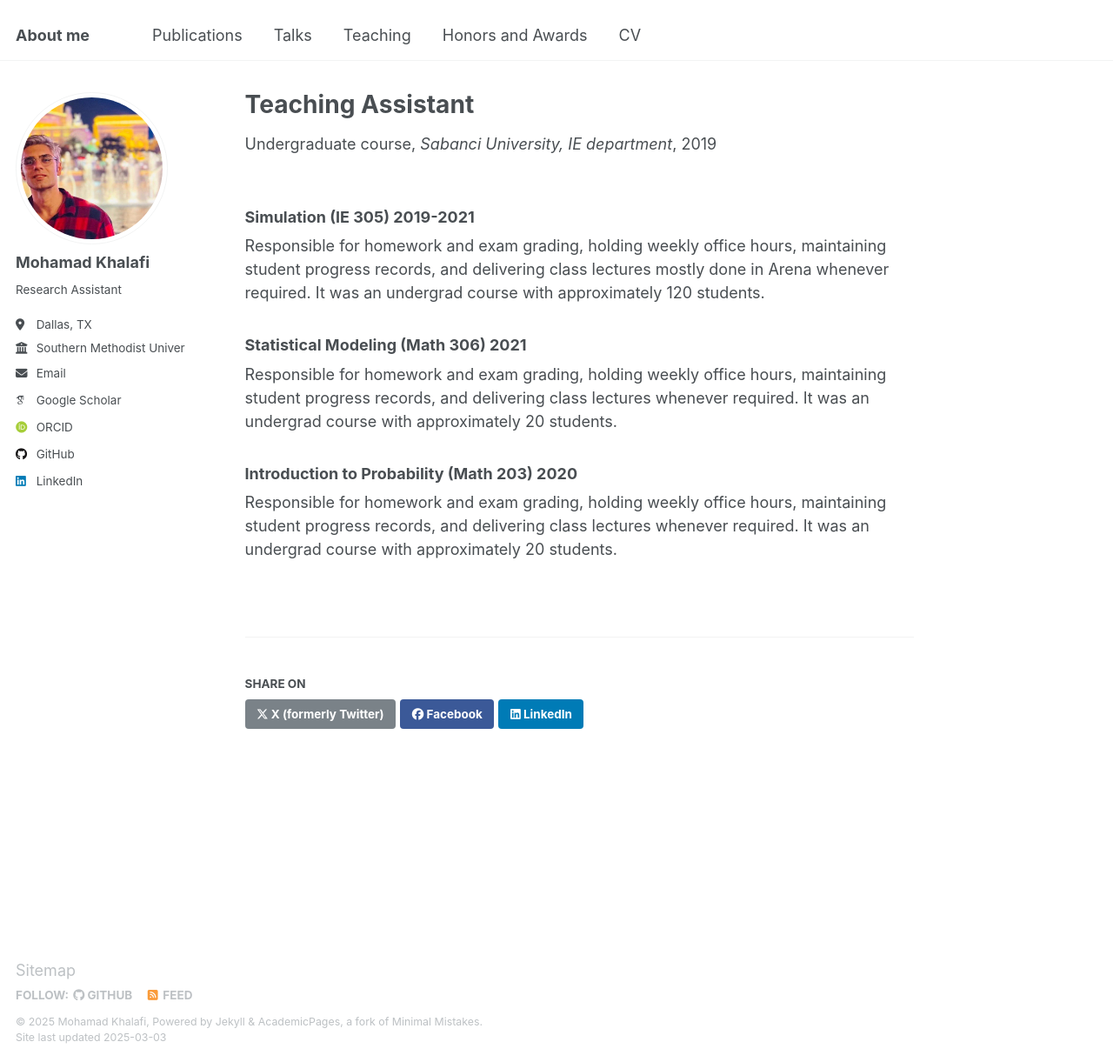
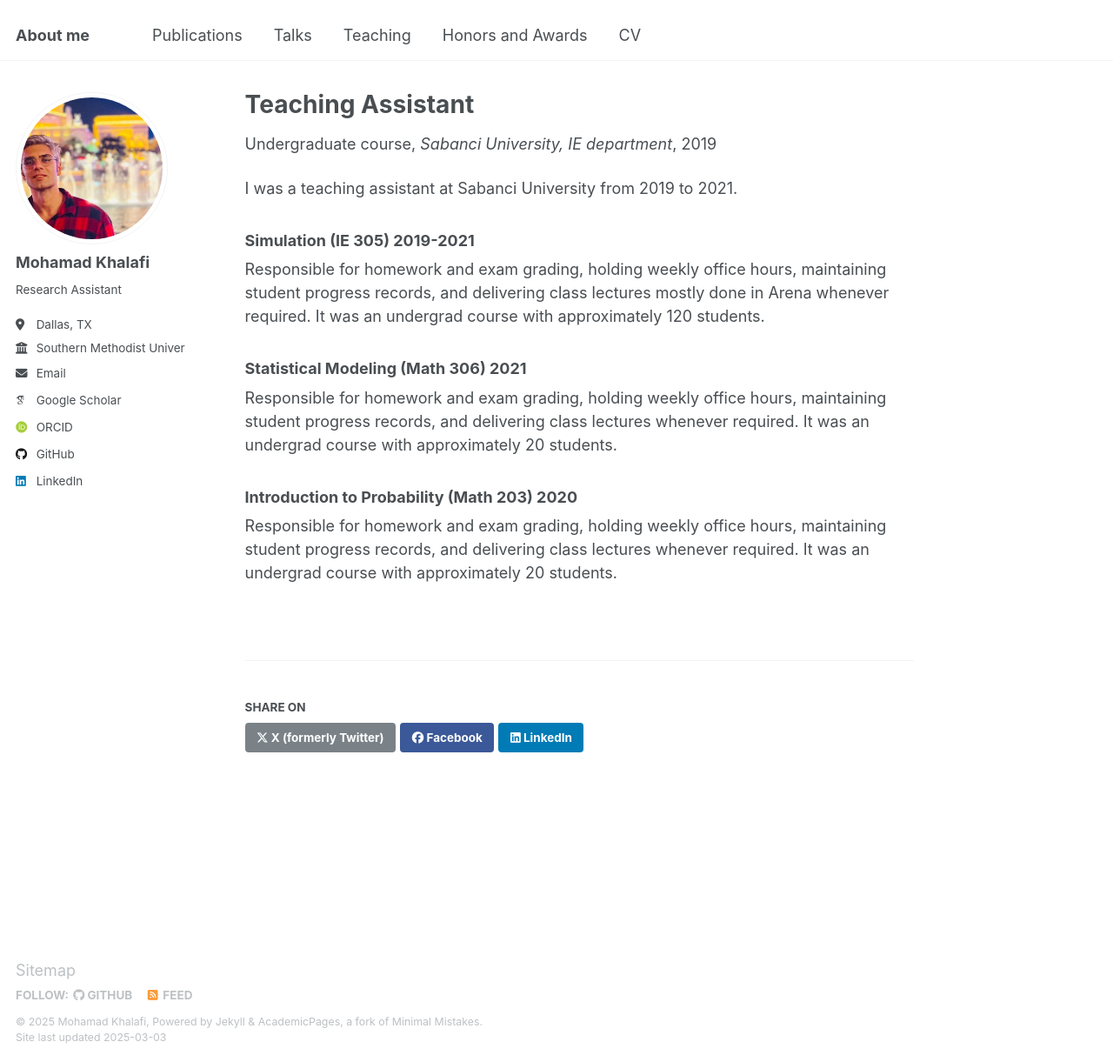
Before and after one commit to Mohammadkhf/mohammadkhf.github.io, a Jekyll site: the page built from _teaching/2014-spring-teaching-1.md, in a window 1280 px wide and 1221 px high. Shown: the whole window at 87% size. Built offline with Jekyll 4.4.1, drawn with Linux system fonts in a browser that asks for light colours; some web fonts are replaced.

Commit message:
Update 2014-spring-teaching-1.md

```diff
--- a/_teaching/2014-spring-teaching-1.md
+++ b/_teaching/2014-spring-teaching-1.md
@@ -7,6 +7,8 @@ venue: "Sabanci University, IE department"
 date: 2019-09-20
 location: "Istanbul, Turkey"
 ---
+I was a teaching assistant at Sabanci University from 2019 to 2021.
+
 ### Simulation (IE 305) 2019-2021
 Responsible for homework and exam grading, holding weekly office hours, maintaining student progress records, and delivering class lectures mostly done in Arena whenever required. It was an undergrad course with approximately 120 students.
 ### Statistical Modeling (Math 306) 2021
```
